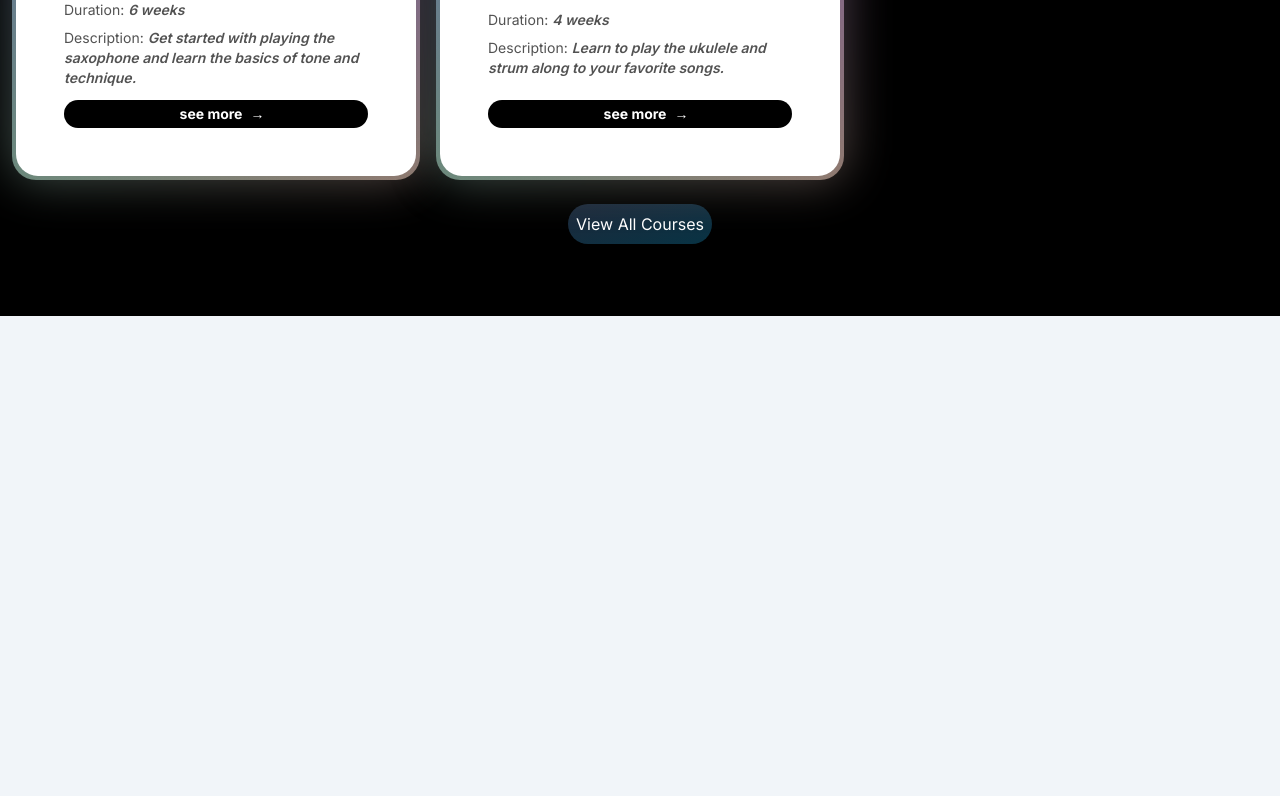
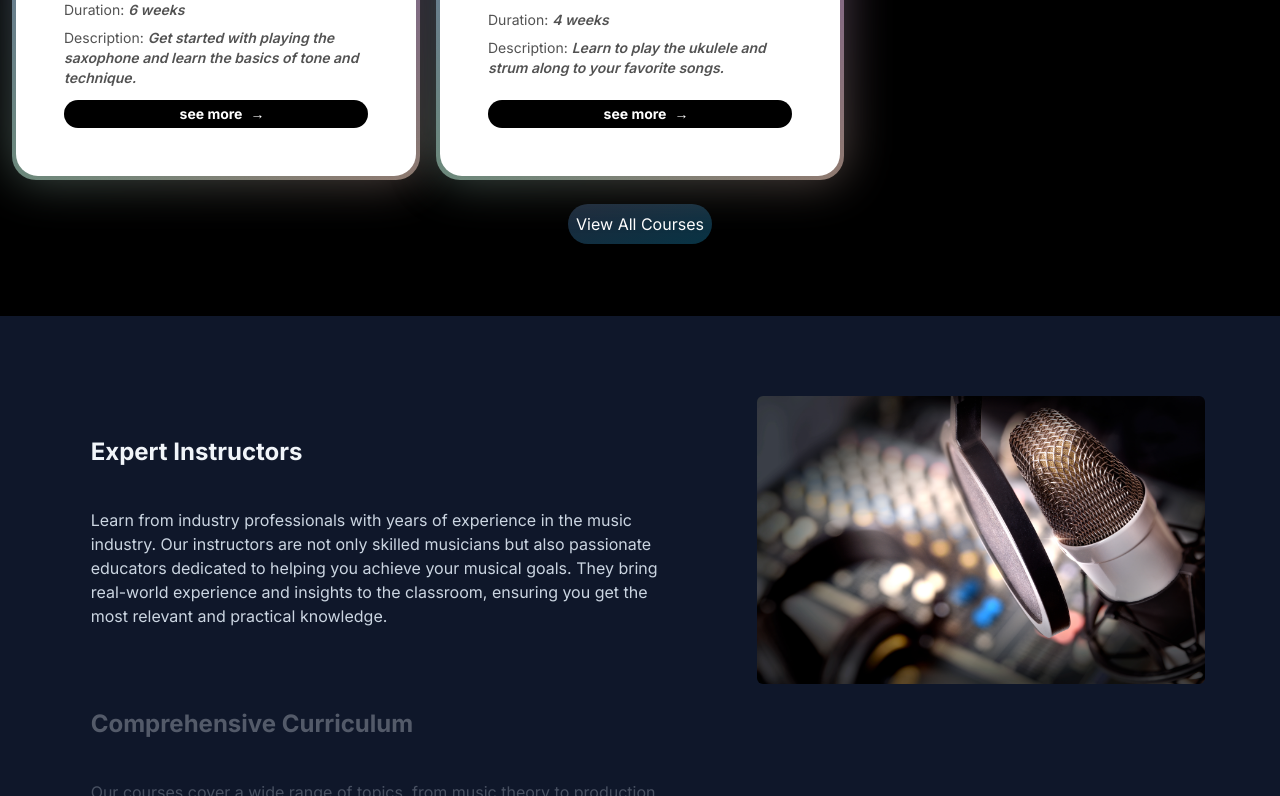
Before and after one commit to bro-maanii/Music-Academy, a Next.js app: page / in a window 1280 px wide. Shown: the part 1498-2294 px from the top of the page. Before the commit the page ends 1814 px from the top, so only its background shows below. Built offline with nearby package versions, Linux system fonts and the light colour scheme.

Commit message:
chore: Add WhyChooseUs component to Home page

```diff
--- a/app/page.tsx
+++ b/app/page.tsx
@@ -1,5 +1,6 @@
 import FeatureCoures from "@/components/FeatureCoures";
 import HeroSection from "@/components/HeroSection";
+import WhyChooseUs from "@/components/WhyChooseUs";
 
 
 export default function Home() {
@@ -7,6 +8,7 @@ export default function Home() {
     <main className="min-h-screen antialiased ">
       <HeroSection />
       <FeatureCoures />
+      <WhyChooseUs />
     </main>
   );
 }
--- /dev/null
+++ b/components/WhyChooseUs.tsx
@@ -0,0 +1,60 @@
+"use client";
+import React from "react";
+import { StickyScroll } from "./ui/sticky-scroll-reveal";
+import Image from "next/image";
+import p1 from '@/public/Image/VocalTraining.png'
+import p2 from '@/public/Image/SaxophoneBasics.jpg'
+import p3 from '@/public/Image/BassGuitar.webp'
+const aboutUs = [
+    {
+        title: "Expert Instructors",
+        description:
+        "Learn from industry professionals with years of experience in the music industry. Our instructors are not only skilled musicians but also passionate educators dedicated to helping you achieve your musical goals. They bring real-world experience and insights to the classroom, ensuring you get the most relevant and practical knowledge.",
+        content: (
+            <div className="h-full w-full  flex items-center justify-center text-white">
+              <Image src={p1} width={350} height={350} alt="Expert Instructors" className="h-full w-full "/>
+            </div>
+        ),
+    },
+    {
+        title: "Comprehensive Curriculum",
+        description:
+        "Our courses cover a wide range of topics, from music theory to production techniques. Whether you're a beginner looking to understand the basics or an advanced student aiming to refine your skills, our curriculum is designed to cater to all levels. We provide in-depth lessons on various genres, instruments, and software, ensuring a well-rounded musical education.",
+        content: (
+            <div className="h-full w-full flex items-center justify-center text-white">
+              <Image src={p2} width={350} height={350} alt="Comprehensive Curriculum" className="h-full w-full "/>
+            </div>
+        ),
+    },
+    {
+        title: "Flexible Learning",
+        description:
+        "Learn at your own pace with our flexible online courses, available 24/7. Our platform is designed to fit into your busy schedule, allowing you to access course materials and complete assignments whenever it’s convenient for you. Whether you prefer to study early in the morning or late at night, our courses are always accessible.",
+        content: (
+            <div className="h-full w-full  flex items-center justify-center text-white">
+              <Image src={p3} width={350} height={350} alt="Flexible Learning" className="h-full w-full "/>
+            </div>
+        ),
+    },
+    {
+        title: "Community Support",
+        description:
+        "Join a community of fellow learners and get support from our dedicated team. Our platform fosters a collaborative learning environment where you can share your progress, ask questions, and receive feedback from both peers and instructors. We believe that learning is a social experience, and our community is here to support you every step of the way.",
+        content: (
+            <div className="h-full w-full  flex items-center justify-center text-white">
+              <Image src={p1} width={350} height={350} alt="Community Support" className="h-full w-full "/>
+            </div>
+        ),
+    },
+];
+
+
+function WhyChooseUs() {
+  return (
+    <div>
+        <StickyScroll content={aboutUs} />
+    </div>
+  )
+}
+
+export default WhyChooseUs
--- /dev/null
+++ b/components/ui/sticky-scroll-reveal.tsx
@@ -0,0 +1,112 @@
+"use client";
+import React, { useEffect, useRef, useState } from "react";
+import { useMotionValueEvent, useScroll } from "framer-motion";
+import { motion } from "framer-motion";
+import { cn } from "@/lib/utils";
+
+export const StickyScroll = ({
+  content,
+  contentClassName,
+}: {
+  content: {
+    title: string;
+    description: string;
+    content?: React.ReactNode | any;
+  }[];
+  contentClassName?: string;
+}) => {
+  const [activeCard, setActiveCard] = React.useState(0);
+  const ref = useRef<any>(null);
+  const { scrollYProgress } = useScroll({
+    // uncomment line 22 and comment line 23 if you DONT want the overflow container and want to have it change on the entire page scroll
+    target: ref,
+    container: ref,
+    offset: ["start start", "end start"],
+  });
+  const cardLength = content.length;
+
+  useMotionValueEvent(scrollYProgress, "change", (latest) => {
+    const cardsBreakpoints = content.map((_, index) => index / cardLength);
+    const closestBreakpointIndex = cardsBreakpoints.reduce(
+      (acc, breakpoint, index) => {
+        const distance = Math.abs(latest - breakpoint);
+        if (distance < Math.abs(latest - cardsBreakpoints[acc])) {
+          return index;
+        }
+        return acc;
+      },
+      0
+    );
+    setActiveCard(closestBreakpointIndex);
+  });
+
+  const backgroundColors = [
+    "var(--slate-900)",
+    "var(--black)",
+    "var(--neutral-900)",
+  ];
+  const linearGradients = [
+    "linear-gradient(to bottom right, var(--cyan-500), var(--emerald-500))",
+    "linear-gradient(to bottom right, var(--pink-500), var(--indigo-500))",
+    "linear-gradient(to bottom right, var(--orange-500), var(--yellow-500))",
+  ];
+
+  const [backgroundGradient, setBackgroundGradient] = useState(
+    linearGradients[0]
+  );
+
+  useEffect(() => {
+    setBackgroundGradient(linearGradients[activeCard % linearGradients.length]);
+  }, [activeCard]);
+
+  return (
+    <motion.div
+      animate={{
+        backgroundColor: backgroundColors[activeCard % backgroundColors.length],
+      }}
+      className="w-full h-[30rem] overscroll-none overflow-y-auto flex justify-evenly relative space-x-10  p-10"
+      ref={ref}
+    >
+      <div className="div relative flex items-start px-4">
+        <div className="max-w-2xl">
+          {content.map((item, index) => (
+            <div key={item.title + index} className="my-20">
+              <motion.h2
+                initial={{
+                  opacity: 0,
+                }}
+                animate={{
+                  opacity: activeCard === index ? 1 : 0.3,
+                }}
+                className="text-2xl font-bold text-slate-100"
+              >
+                {item.title}
+              </motion.h2>
+              <motion.p
+                initial={{
+                  opacity: 0,
+                }}
+                animate={{
+                  opacity: activeCard === index ? 1 : 0.3,
+                }}
+                className="text-kg text-slate-300 max-w-xl mt-10"
+              >
+                {item.description}
+              </motion.p>
+            </div>
+          ))}
+          <div className="h-40" />
+        </div>
+      </div>
+      <div
+        style={{ backgroundColor: "transparent" }}
+        className={cn(
+          "hidden md:block h-72 w-[28rem] rounded-md bg-white sticky top-10 overflow-hidden",
+          contentClassName
+        )}
+      >
+        {content[activeCard].content ?? null}
+      </div>
+    </motion.div>
+  );
+};
```
